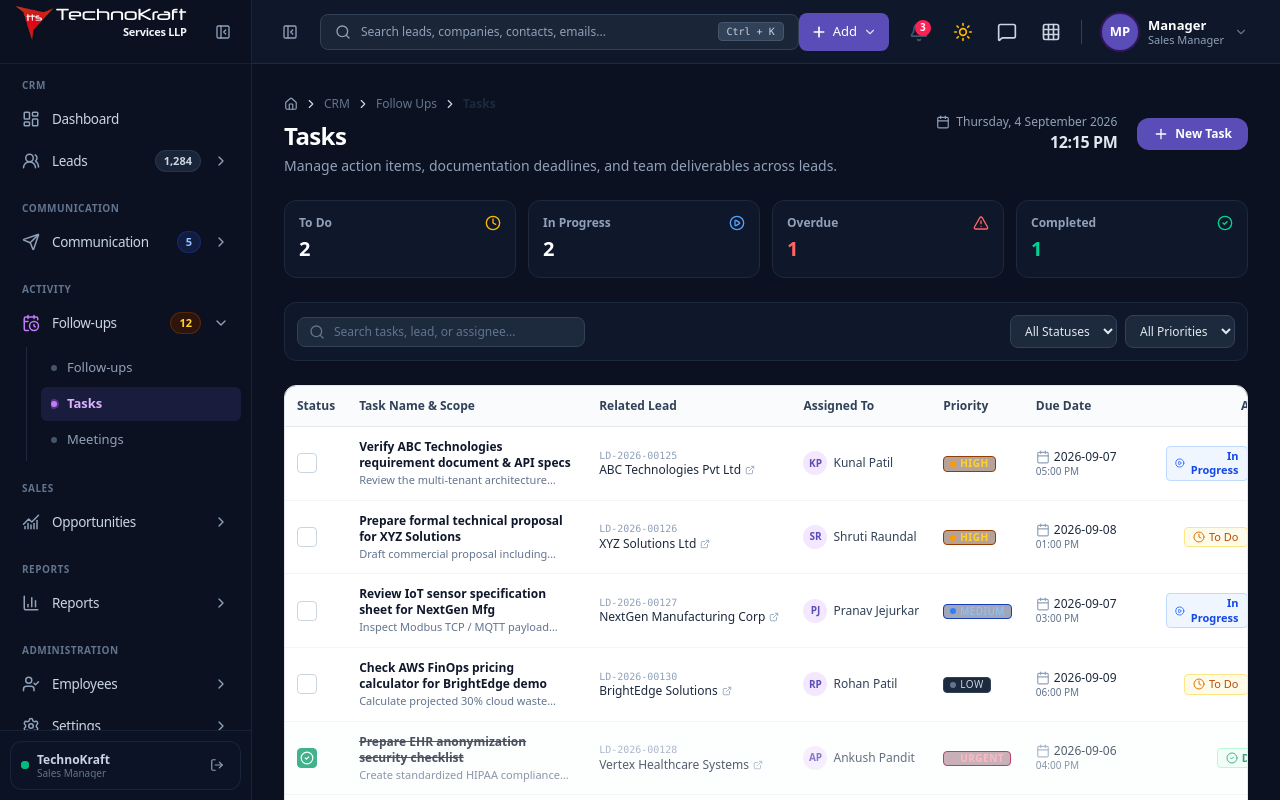
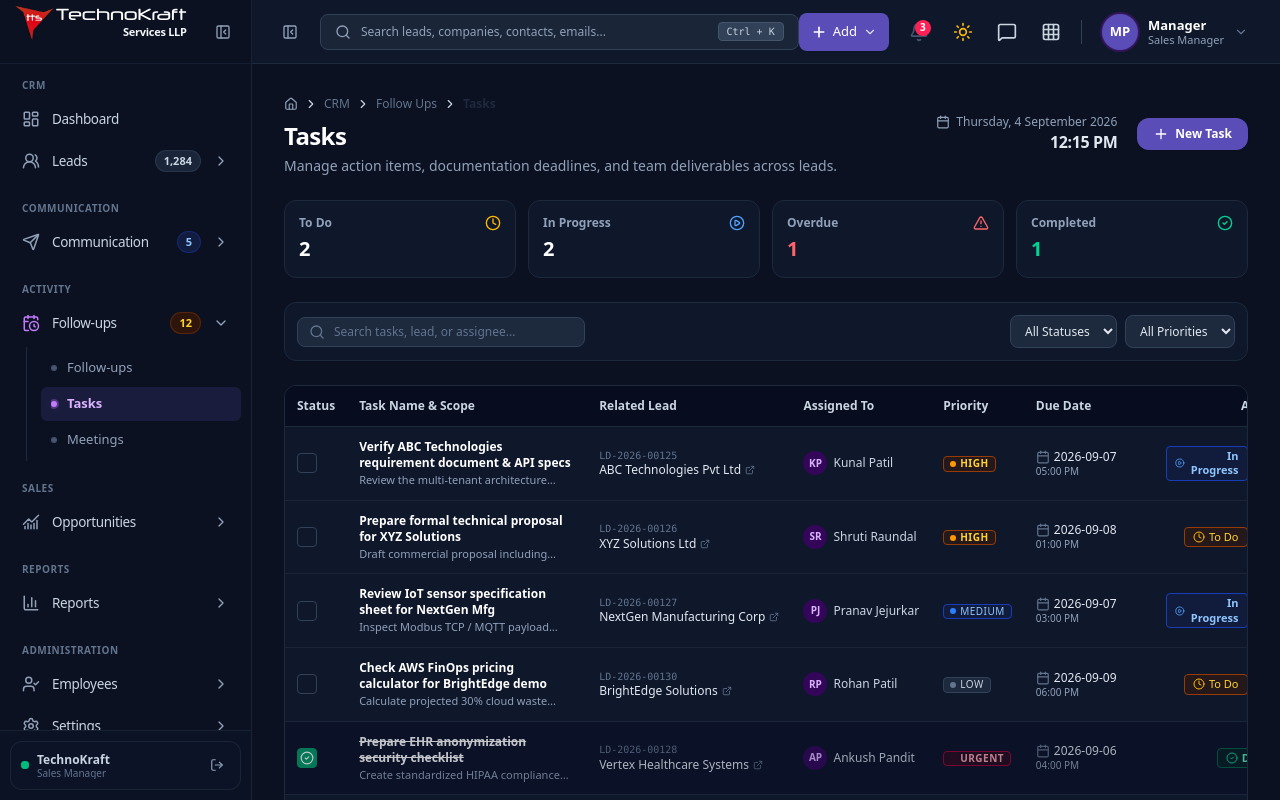
Before and after one commit to kunal96k/technokraft-crm, a React (Vite) app: page /follow-ups/tasks in a window 1280 px wide. Shown: the top 800 px of the page. Built offline with nearby package versions, Linux system fonts and the light colour scheme.

Commit message:
dark mode

```diff
--- a/src/components/followups/tasks/TaskTable.tsx
+++ b/src/components/followups/tasks/TaskTable.tsx
@@ -29,28 +29,28 @@ export const TaskTable: React.FC<TaskTableProps> = ({
     switch (status) {
       case 'COMPLETED':
         return (
-          <span className="inline-flex items-center gap-1 text-[11px] font-semibold text-emerald-700 bg-emerald-50 px-2 py-0.5 rounded border border-emerald-200">
-            <CheckCircle2 className="w-3 h-3 text-emerald-600" />
+          <span className="inline-flex items-center gap-1 text-[11px] font-semibold text-emerald-700 dark:text-emerald-300 bg-emerald-50 dark:bg-emerald-950/40 px-2 py-0.5 rounded border border-emerald-200 dark:border-emerald-800">
+            <CheckCircle2 className="w-3 h-3 text-emerald-600 dark:text-emerald-400" />
             Done
           </span>
         );
       case 'IN_PROGRESS':
         return (
-          <span className="inline-flex items-center gap-1 text-[11px] font-semibold text-blue-700 bg-blue-50 px-2 py-0.5 rounded border border-blue-200">
-            <PlayCircle className="w-3 h-3 text-blue-600" />
+          <span className="inline-flex items-center gap-1 text-[11px] font-semibold text-blue-700 dark:text-blue-300 bg-blue-50 dark:bg-blue-950/40 px-2 py-0.5 rounded border border-blue-200 dark:border-blue-800">
+            <PlayCircle className="w-3 h-3 text-blue-600 dark:text-blue-400" />
             In Progress
           </span>
         );
       case 'OVERDUE':
         return (
-          <span className="inline-flex items-center gap-1 text-[11px] font-bold text-red-700 bg-red-50 px-2 py-0.5 rounded border border-red-200">
-            <AlertTriangle className="w-3 h-3 text-red-600" />
+          <span className="inline-flex items-center gap-1 text-[11px] font-bold text-red-700 dark:text-red-300 bg-red-50 dark:bg-red-950/40 px-2 py-0.5 rounded border border-red-200 dark:border-red-800">
+            <AlertTriangle className="w-3 h-3 text-red-600 dark:text-red-400" />
             Overdue
           </span>
         );
       case 'CANCELLED':
         return (
-          <span className="inline-flex items-center gap-1 text-[11px] font-medium text-slate-500 bg-slate-100 px-2 py-0.5 rounded">
+          <span className="inline-flex items-center gap-1 text-[11px] font-medium text-slate-500 dark:text-slate-400 bg-slate-100 dark:bg-slate-800 px-2 py-0.5 rounded">
             <XCircle className="w-3 h-3" />
             Cancelled
           </span>
@@ -58,8 +58,8 @@ export const TaskTable: React.FC<TaskTableProps> = ({
       case 'TODO':
       default:
         return (
-          <span className="inline-flex items-center gap-1 text-[11px] font-medium text-amber-700 bg-amber-50 px-2 py-0.5 rounded border border-amber-200">
-            <Clock className="w-3 h-3 text-amber-600" />
+          <span className="inline-flex items-center gap-1 text-[11px] font-medium text-amber-700 dark:text-amber-300 bg-amber-50 dark:bg-amber-950/40 px-2 py-0.5 rounded border border-amber-200 dark:border-amber-800">
+            <Clock className="w-3 h-3 text-amber-600 dark:text-amber-400" />
             To Do
           </span>
         );
@@ -67,9 +67,9 @@ export const TaskTable: React.FC<TaskTableProps> = ({
   };
 
   return (
-    <div className="overflow-x-auto bg-white border border-slate-200 rounded-xl shadow-2xs">
-      <table className="w-full text-left text-xs text-slate-600">
-        <thead className="bg-slate-50/80 text-slate-700 font-semibold border-b border-slate-200 select-none">
+    <div className="overflow-x-auto bg-white dark:bg-slate-900 border border-slate-200 dark:border-slate-800 rounded-xl shadow-2xs">
+      <table className="w-full text-left text-xs text-slate-600 dark:text-slate-300">
+        <thead className="bg-slate-50/80 dark:bg-slate-950/60 text-slate-700 dark:text-slate-300 font-semibold border-b border-slate-200 dark:border-slate-800 select-none">
           <tr>
             <th className="py-3 px-3 w-8 text-center">Status</th>
             <th className="py-3 px-3 min-w-[240px]">Task Name & Scope</th>
@@ -80,15 +80,15 @@ export const TaskTable: React.FC<TaskTableProps> = ({
             <th className="py-3 px-3 text-right min-w-[100px]">Action</th>
           </tr>
         </thead>
-        <tbody className="divide-y divide-slate-100">
+        <tbody className="divide-y divide-slate-100 dark:divide-slate-800/80">
           {tasks.map((task) => {
             const isCompleted = task.status === 'COMPLETED';
 
             return (
               <tr
                 key={task.id}
-                className={`hover:bg-slate-50/80 transition-colors ${
-                  isCompleted ? 'bg-slate-50/40 opacity-75' : ''
+                className={`hover:bg-slate-50/80 dark:hover:bg-slate-800/50 transition-colors ${
+                  isCompleted ? 'bg-slate-50/40 dark:bg-slate-950/30 opacity-75' : ''
                 }`}
               >
                 {/* Fast Toggle Checkbox */}
@@ -101,10 +101,10 @@ export const TaskTable: React.FC<TaskTableProps> = ({
                         isCompleted ? 'TODO' : 'COMPLETED'
                       )
                     }
-                    className={`w-5 h-5 rounded border flex items-center justify-center transition-colors ${
+                    className={`w-5 h-5 rounded border flex items-center justify-center transition-colors cursor-pointer ${
                       isCompleted
                         ? 'bg-emerald-600 border-emerald-600 text-white'
-                        : 'border-slate-300 hover:border-[#5B4DB7] text-transparent hover:text-slate-300'
+                        : 'border-slate-300 dark:border-slate-700 hover:border-[#5B4DB7] dark:hover:border-purple-400 text-transparent hover:text-slate-300'
                     }`}
                     title={isCompleted ? 'Mark To Do' : 'Mark Completed'}
                   >
@@ -115,14 +115,14 @@ export const TaskTable: React.FC<TaskTableProps> = ({
                 {/* Task Name & Scope */}
                 <td className="py-3 px-3">
                   <span
-                    className={`font-semibold text-slate-900 block ${
-                      isCompleted ? 'line-through text-slate-400' : ''
+                    className={`font-semibold text-slate-900 dark:text-white block ${
+                      isCompleted ? 'line-through text-slate-400 dark:text-slate-500' : ''
                     }`}
                   >
                     {task.taskName}
                   </span>
                   {task.description && (
-                    <p className="text-[11px] text-slate-500 line-clamp-1 mt-0.5">
+                    <p className="text-[11px] text-slate-500 dark:text-slate-400 line-clamp-1 mt-0.5">
                       {task.description}
                     </p>
                   )}
@@ -132,29 +132,29 @@ export const TaskTable: React.FC<TaskTableProps> = ({
                 <td className="py-3 px-3">
                   {task.companyName ? (
                     <div>
-                      <span className="font-mono text-[10px] text-slate-400 block">
+                      <span className="font-mono text-[10px] text-slate-400 dark:text-slate-500 block">
                         {task.leadCode}
                       </span>
                       <Link
                         to={`/leads/${task.leadId}`}
-                        className="font-medium text-slate-800 hover:text-[#5B4DB7] flex items-center gap-1"
+                        className="font-medium text-slate-800 dark:text-slate-200 hover:text-[#5B4DB7] dark:hover:text-purple-400 flex items-center gap-1 transition-colors"
                       >
                         <span className="truncate">{task.companyName}</span>
-                        <ExternalLink className="w-2.5 h-2.5 text-slate-400" />
+                        <ExternalLink className="w-2.5 h-2.5 text-slate-400 dark:text-slate-500" />
                       </Link>
                     </div>
                   ) : (
-                    <span className="text-slate-400 italic">Internal Team</span>
+                    <span className="text-slate-400 dark:text-slate-500 italic">Internal Team</span>
                   )}
                 </td>
 
                 {/* Assigned To */}
                 <td className="py-3 px-3">
                   <div className="flex items-center gap-1.5">
-                    <span className="w-6 h-6 rounded-full bg-purple-100 text-[#5B4DB7] text-[10px] font-bold flex items-center justify-center">
+                    <span className="w-6 h-6 rounded-full bg-purple-100 dark:bg-purple-950/80 text-[#5B4DB7] dark:text-purple-300 text-[10px] font-bold flex items-center justify-center">
                       {task.assignedAvatar || task.assignedTo.substring(0, 2).toUpperCase()}
                     </span>
-                    <span className="truncate text-slate-700">{task.assignedTo}</span>
+                    <span className="truncate text-slate-700 dark:text-slate-300">{task.assignedTo}</span>
                   </div>
                 </td>
 
@@ -165,12 +165,12 @@ export const TaskTable: React.FC<TaskTableProps> = ({
 
                 {/* Due Date & Time */}
                 <td className="py-3 px-3">
-                  <div className="flex items-center gap-1 font-medium text-slate-800">
-                    <Calendar className="w-3.5 h-3.5 text-slate-400" />
+                  <div className="flex items-center gap-1 font-medium text-slate-800 dark:text-slate-200">
+                    <Calendar className="w-3.5 h-3.5 text-slate-400 dark:text-slate-500" />
                     <span>{task.dueDate}</span>
                   </div>
                   {task.dueTime && (
-                    <span className="text-[10px] text-slate-500 block">
+                    <span className="text-[10px] text-slate-500 dark:text-slate-400 block">
                       {task.dueTime}
                     </span>
                   )}
@@ -184,7 +184,7 @@ export const TaskTable: React.FC<TaskTableProps> = ({
                       <button
                         type="button"
                         onClick={() => onToggleStatus(task.id, 'COMPLETED')}
-                        className="p-1 text-slate-400 hover:text-emerald-600 rounded"
+                        className="p-1 text-slate-400 dark:text-slate-500 hover:text-emerald-600 dark:hover:text-emerald-400 rounded cursor-pointer transition-colors"
                         title="Mark Complete"
                       >
                         <CheckCircle2 className="w-4 h-4" />
```
Also changed, not shown: src/components/followups/tasks/CreateTaskModal.tsx (+23 -23 lines), src/pages/followups/MeetingsPage.tsx (+26 -26 lines).
